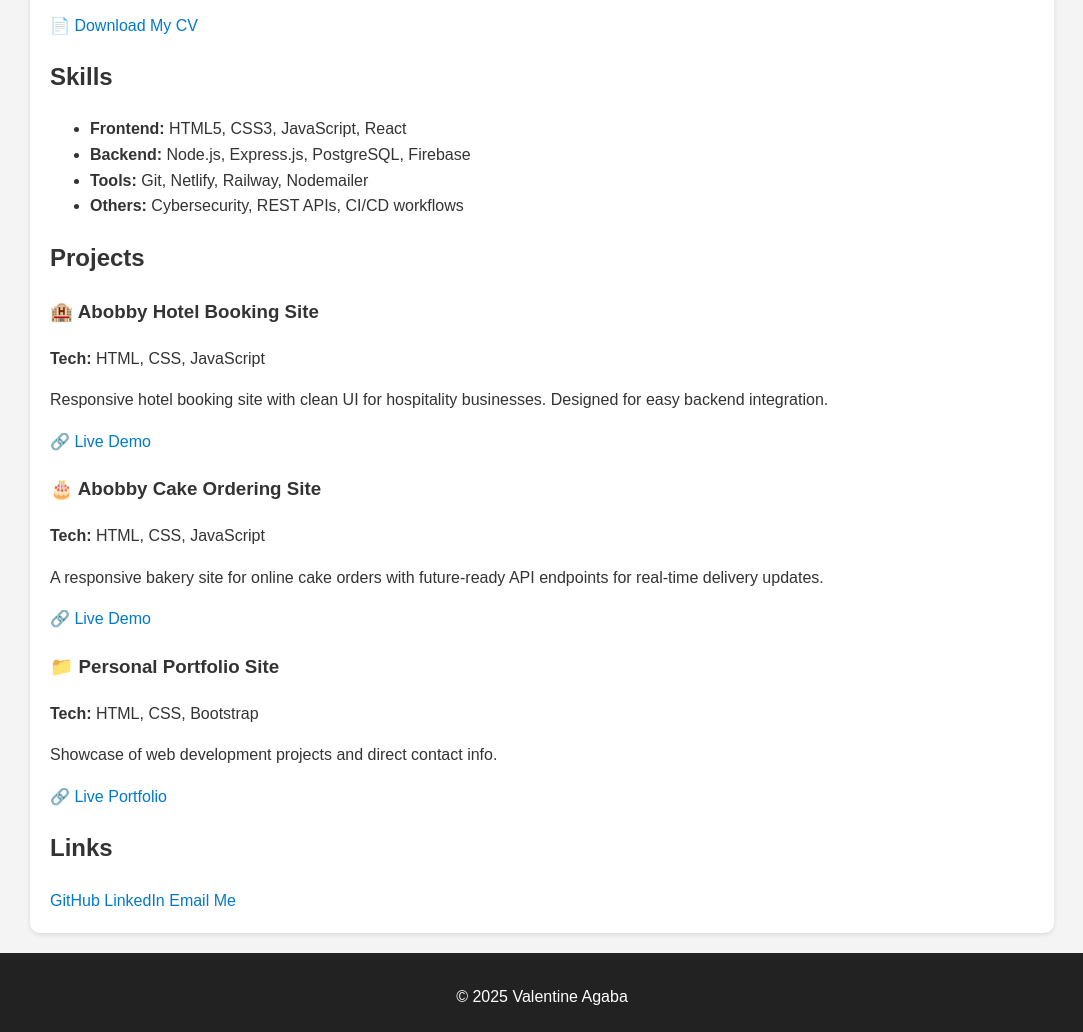
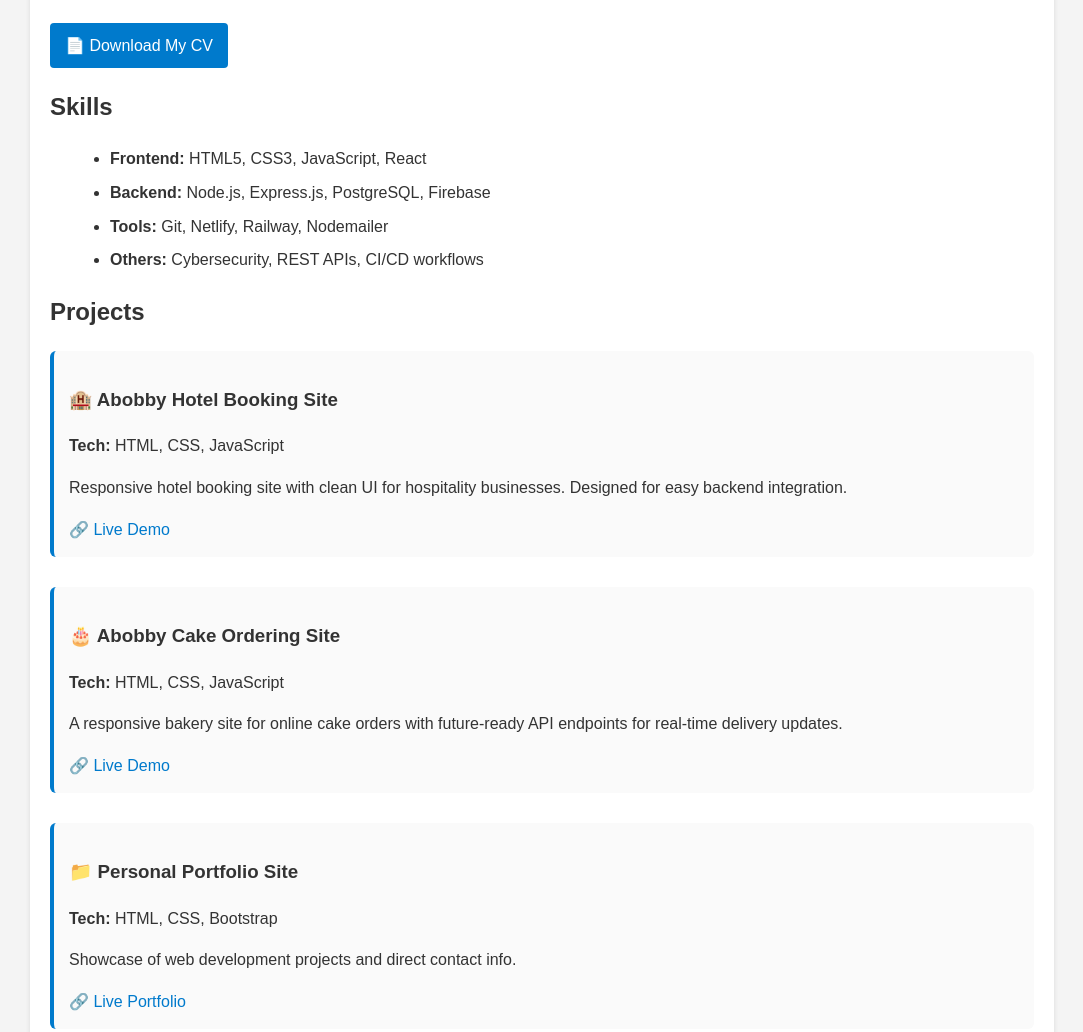
Before and after one commit to Abobbynwa/valentineagaba, a plain HTML site: page index.html in a window 1280 px wide. Shown: the part 374-1406 px from the top of the page, without its empty margins (98-1181 px from the left). Drawn offline with Linux system fonts and the light colour scheme.

Commit message:
style.css

```diff
--- a/style.css
+++ b/style.css
@@ -34,10 +34,53 @@
   color: #007acc;
   text-decoration: none;
 }
+
 a:hover {
   text-decoration: underline;
 }
 
+/* 🔹 Project Cards */
 .project {
-  margin-bottom: 20px;
+  margin-bottom: 30px;
+  padding: 15px;
+  border-left: 4px solid #007acc;
+  background: #fafafa;
+  border-radius: 6px;
 }
+
+/* 🔹 Button for CV Download */
+.btn {
+  display: inline-block;
+  padding: 10px 15px;
+  background: #007acc;
+  color: white;
+  border-radius: 4px;
+  text-decoration: none;
+  margin-top: 10px;
+}
+
+.btn:hover {
+  background: #005fa3;
+}
+
+/* 🔹 Link Section Styling */
+.links {
+  margin-top: 20px;
+  display: flex;
+  flex-wrap: wrap;
+  gap: 15px;
+}
+
+.links a {
+  color: #007acc;
+  font-weight: bold;
+}
+
+/* 🔹 Skill list polish */
+ul {
+  margin-left: 20px;
+}
+
+ul li {
+  margin-bottom: 8px;
+}
```
